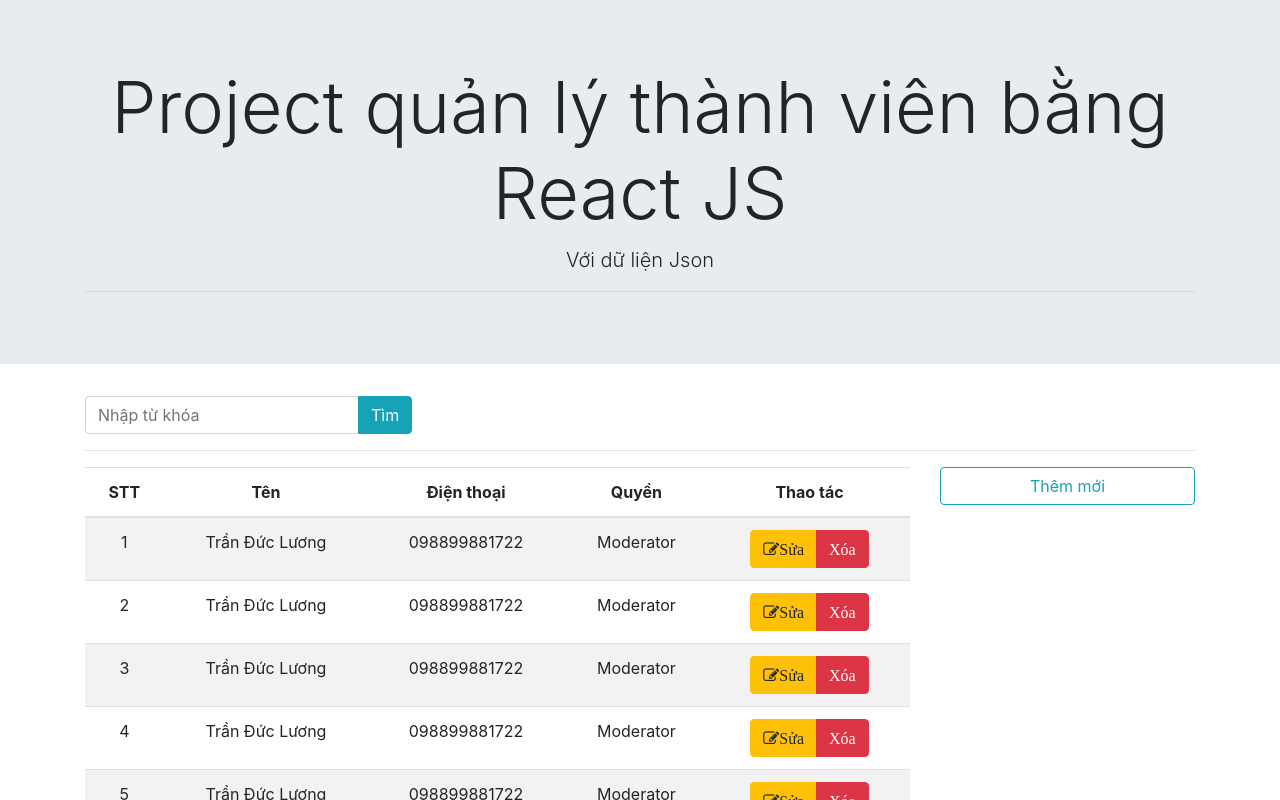
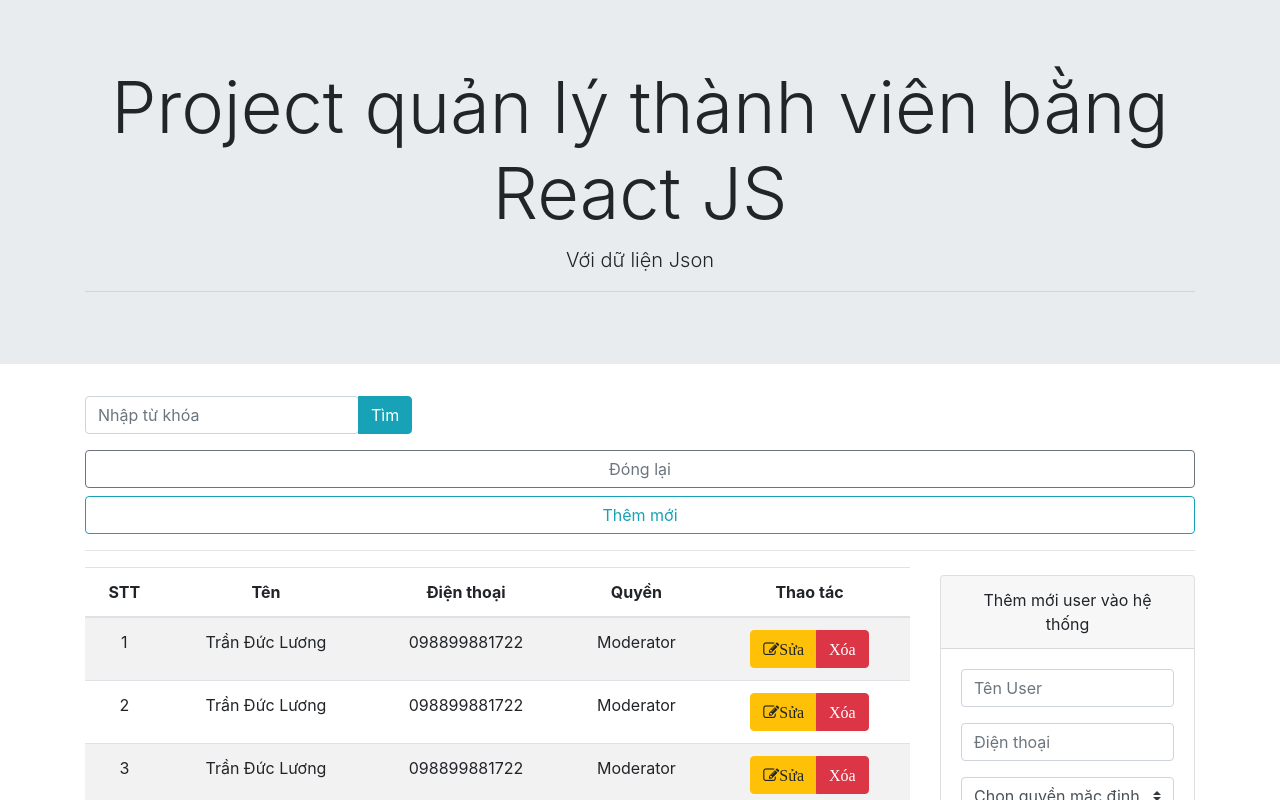
Before and after one commit to cntt2-tamguyen/react-js, a React (Create React App) app: page / in a window 1280 px wide. Shown: the top 800 px of the page. Built offline with nearby package versions, Linux system fonts and the light colour scheme.

Commit message:
[PHAN-22] 061 Cach ket noi component con sang conponent bo

```diff
--- a/src/Components/AddUser.js
+++ b/src/Components/AddUser.js
@@ -1,31 +1,10 @@
 import React, { Component } from 'react';
 
 class AddUser extends Component {
-    constructor(props) {
-        super(props);
-        this.state = {
-            trangThaiChinhSua : false
-        }
-    }
-
-    thayDoiTrangThai = () => {
-        this.setState({
-            trangThaiChinhSua: !this.state.trangThaiChinhSua
-        })
-    }
-
-    hienThiNut = () => {
-        if (this.state.trangThaiChinhSua===true) {
-            return <div className="btn btn-block btn-outline-secondary" onClick={()=>this.thayDoiTrangThai()}>Đóng lại</div>;
-        }
-        else {
-            return <div className="btn btn-block btn-outline-info" onClick={()=>this.thayDoiTrangThai()}>Thêm mới</div>;
-        }
-    }
-
-    hienThiForm = () => {
-        if (this.state.trangThaiChinhSua===true) {
-            return (
+     render() {
+        return (
+            <div className="col-3">
+            <div>
                 <div className="card mb-3 mt-2" style={{maxWidth: '18rem'}}>
                     <div className="card-header">Thêm mới user vào hệ thống</div>
                     <div className="card-body">
@@ -48,17 +27,6 @@
                         </div>
                     </div>
                 </div>
-            );
-        }
-
-    }
-
-    render() {
-        return (
-            <div className="col-3">
-            <div>
-                {this.hienThiNut()}
-                {this.hienThiForm()}
             </div>
           </div>
 
--- a/src/Components/App.js
+++ b/src/Components/App.js
@@ -6,6 +6,9 @@
 import AddUser from './AddUser.js'
 
 class App extends Component {
+  thongBao = () =>{
+    alert("Kết nối thành công")
+  }
   render() {
     return (
       <div className="App">
@@ -13,15 +16,12 @@
       <div className="search-form">
         <div className="container">
           <div className="row">
-            <Search/>
+            <Search ketNoi={()=>this.thongBao()}/>
             <TableData/>
             <AddUser/>
           </div>
         </div>
       </div>
-
-
-
     </div>
     );
   }
--- a/src/Components/Search.js
+++ b/src/Components/Search.js
@@ -10,7 +10,10 @@
                             <input type="text" className="form-control" aria-describedby="helpId" placeholder="Nhập từ khóa" />
                             <div className="btn btn-info">Tìm</div>
                         </div>
-
+                    </div>
+                    <div className="form-group">
+                        <div className="btn btn-block btn-outline-secondary" onClick={()=>this.props.ketNoi()}>Đóng lại</div>
+                        <div className="btn btn-block btn-outline-info" onClick={()=>this.props.ketNoi()}>Thêm mới</div>
                     </div>
                     <hr />
                 </div>
```
